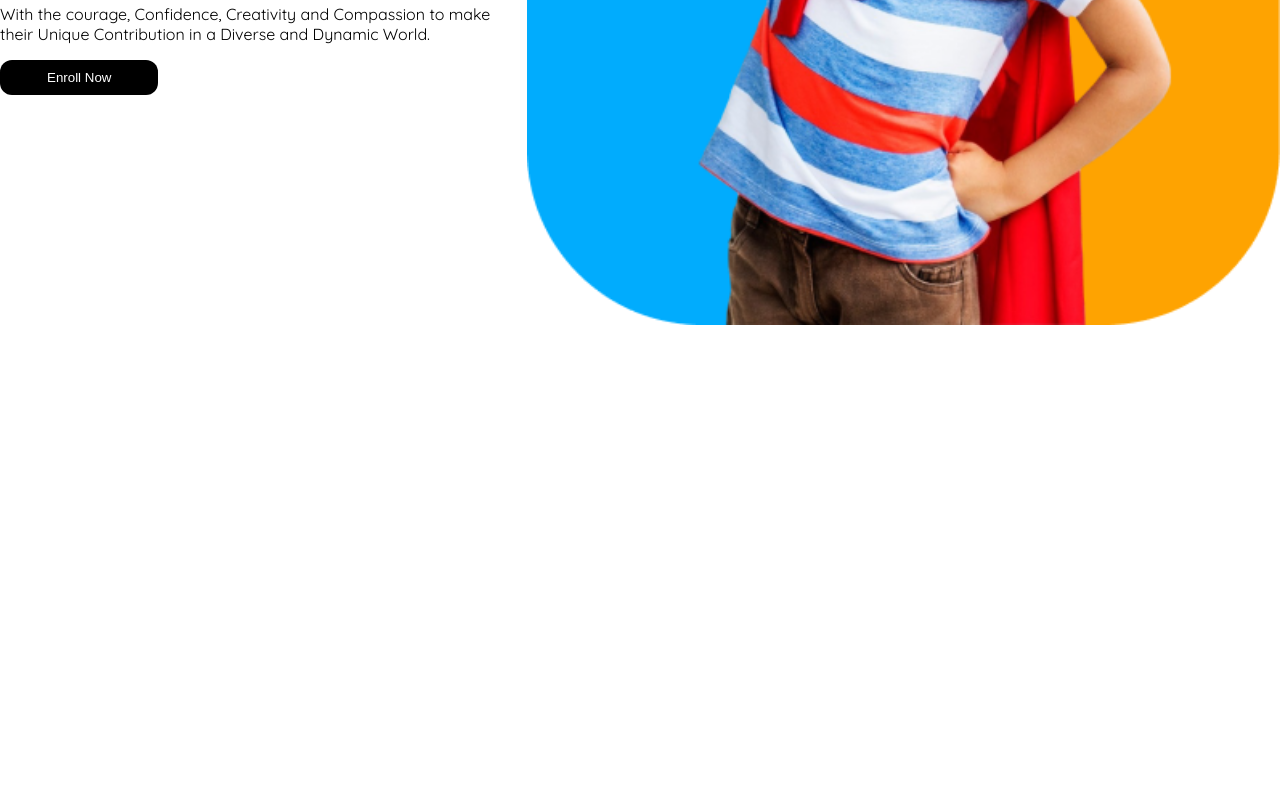
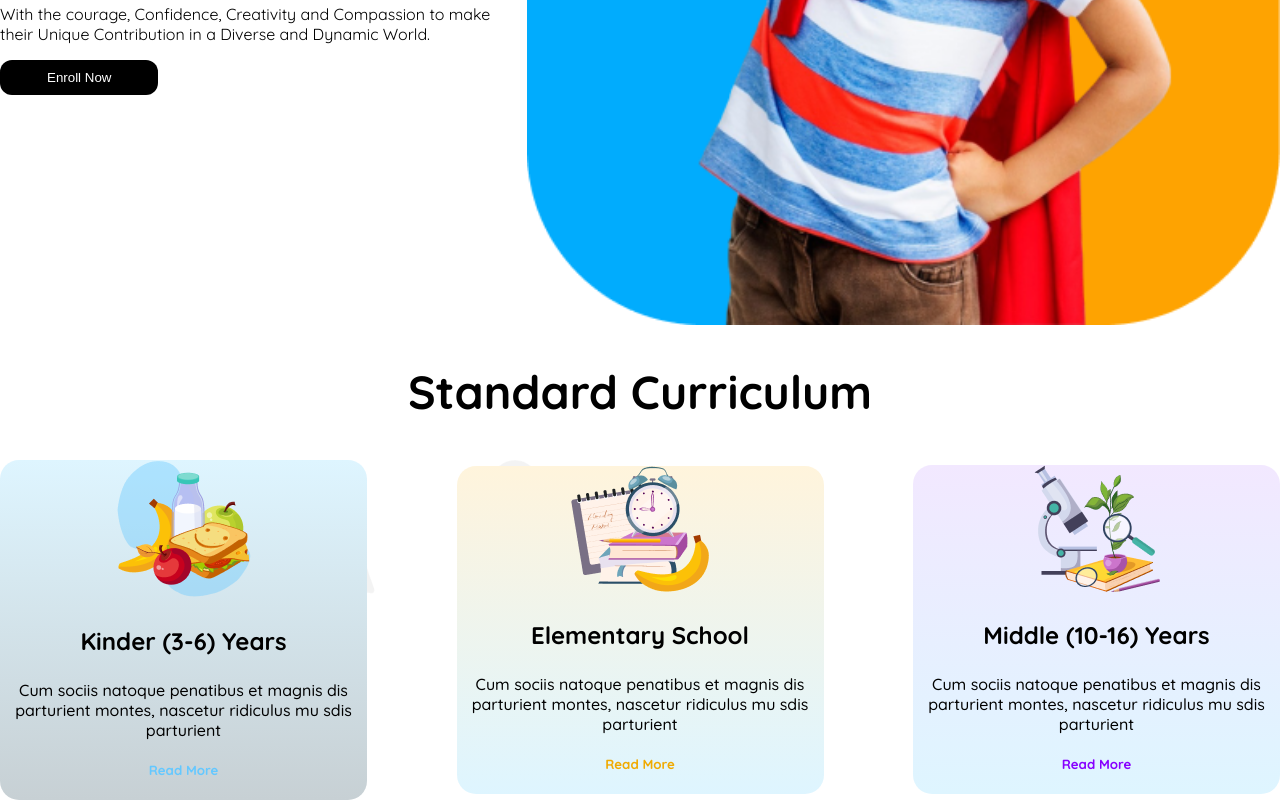
Before and after one commit to kabir542547301148/assignment-002, a plain HTML site: page index.html in a window 1280 px wide. Shown: the part 668-1468 px from the top of the page. Before the commit the page ends 993 px from the top, so only its background shows below. Drawn offline with Linux system fonts and the light colour scheme.

Commit message:
added curriculum

```diff
--- a/index.html
+++ b/index.html
@@ -54,6 +54,43 @@
 
 
         </section>
+        <section class="curriculum">
+            <h2 class="section-title">Standard Curriculum</h2>
+            <div class="curriculum-container">
+                <div class="box" id="linear-1">
+                    <img src="assets/kinder.png" alt="">
+                    <h3 class="curriculum-title">Kinder (3-6) Years</h3>
+                    <p class="curriculum-description">Cum sociis natoque penatibus et magnis
+                        dis parturient montes, nascetur ridiculus
+                        mu sdis parturient</p>
+                    <h5 class="curriculum-subtitle" id="cs1">Read More</h5>
+
+                </div>
+                <div class="box" id="linear-2">
+                    <img src="assets/elementary.png" alt="">
+                    <h3 class="curriculum-title">Elementary School</h3>
+                    <p class="curriculum-description">Cum sociis natoque penatibus et magnis
+                        dis parturient montes, nascetur ridiculus
+                        mu sdis parturient</p>
+                    <h5 class="curriculum-subtitle"  id="cs2">Read More</h5>
+
+                </div>
+                <div class="box" id="linear-3">
+                    <img src="assets/middle.png" alt="">
+                    <h3 class="curriculum-title">Middle (10-16) Years</h3>
+                    <p class="curriculum-description">Cum sociis natoque penatibus et magnis
+                        dis parturient montes, nascetur ridiculus
+                        mu sdis parturient</p>
+                    <h5 class="curriculum-subtitle-3"  id="cs3">Read More</h5>
+
+                </div>
+
+
+
+
+            </div>
+
+        </section>
 
     </main>
 
--- a/style/style.css
+++ b/style/style.css
@@ -115,6 +115,63 @@
   .banner-photo{
     width: 100%;
   }
+  /* curriculum related style */
+  .curriculum{
+    max-width: 1440px;
+    margin: 0 auto;
+
+  }
+  .curriculum-container{
+    display: flex;
+    justify-content: space-between;
+    align-items: center;
+    gap: 28px;
+    background-image: url(../assets/bg.png);
+    background-repeat: no-repeat;
+  }
+  .section-title{
+    font-weight: 700;
+    font-size: 2.9rem;
+    text-align: center;
+  }
+  .box{
+    width: 367px;
+
+
+    align-items: center;
+    text-align: center;
+    box-shadow: 0px 0px 28.3px 0.94 #000000;
+    border-radius: 19px;
+  }
+  #linear-1{
+    background: linear-gradient(to top, #c7d0d4, #DEF5FF);
+
+  }
+  #linear-2{
+    background: linear-gradient(to top, #DEF5FF, #FFF4DC);
+  }
+  #linear-3{
+    background: linear-gradient(to top, #DEF5FF, #F2E8FF);
+  }
+  #cs1{
+    color: #64C8FF;
+  }
+  #cs2{
+    color: #F0AA00;
+
+  }
+  #cs3{
+    color: #8700FF;
+  }
+  .curriculum-title{
+    font-weight: 700;
+    font-size: 1.5rem;
+  }
+  .curriculum-description{
+    font-weight: 500;
+    font-size: 1rem;
+  }
+
 
 
   /* responsive for small device */
@@ -139,6 +196,15 @@
     .banner-title{
       font-size: 2.2rem;
     }
+    .curriculum-container{
+      flex-direction: column;
+    }
+    .curriculum-title{
+      font-size: 1rem;
+    }
+    .curriculum-description{
+      font-size: 0.8rem;
+    }
 
 
 
```
